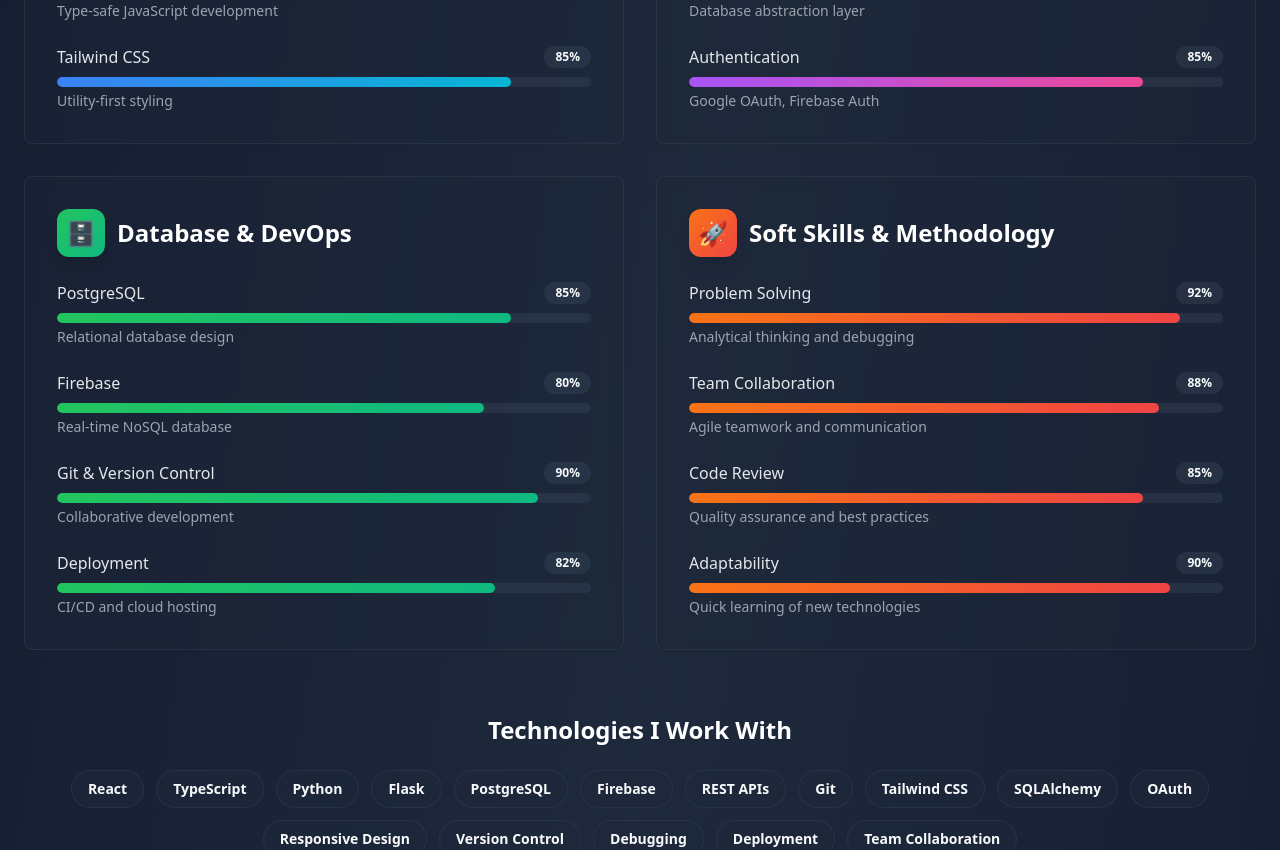
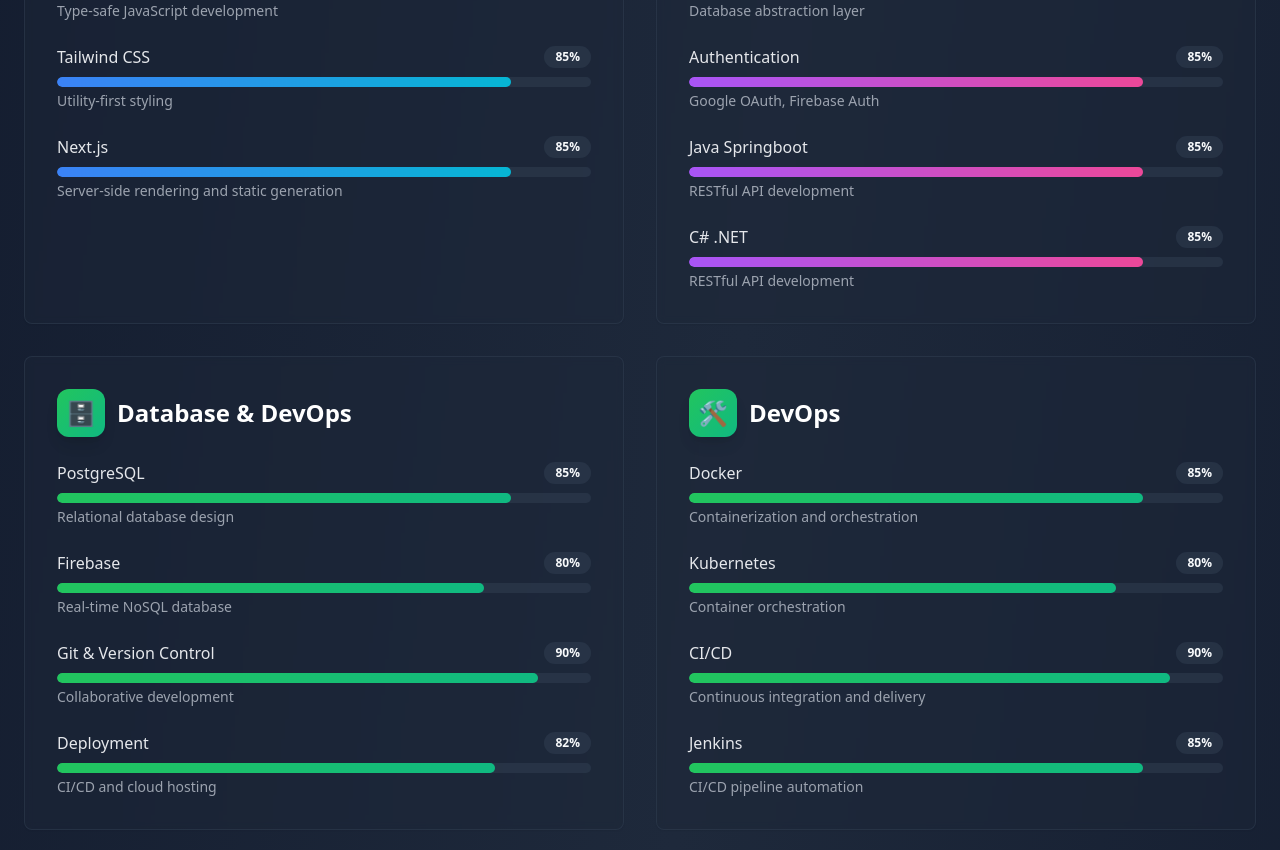
Before and after one commit to abubekerethionyx/mubarek-3d-architect, a React (Vite) app: page / in a window 1280 px wide. Shown: the part 3680-4530 px from the top of the page. Built offline with nearby package versions, Linux system fonts and the light colour scheme.

Commit message:
feat: add SkillsSection component with 3D interactive skill visualization, quick stats, and detailed skill categories.

```diff
--- a/src/components/SkillsSection.tsx
+++ b/src/components/SkillsSection.tsx
@@ -72,6 +72,7 @@
         { name: 'Responsive UI Design', level: 85, description: 'Mobile-first, accessible interfaces' },
         { name: 'TypeScript', level: 80, description: 'Type-safe JavaScript development' },
         { name: 'Tailwind CSS', level: 85, description: 'Utility-first styling' },
+        { name: 'Next.js', level: 85, description: 'Server-side rendering and static generation' },
       ]
     },
     {
@@ -84,6 +85,8 @@
         { name: 'REST APIs', level: 88, description: 'API design and integration' },
         { name: 'SQLAlchemy ORM', level: 82, description: 'Database abstraction layer' },
         { name: 'Authentication', level: 85, description: 'Google OAuth, Firebase Auth' },
+        { name: 'Java Springboot', level: 85, description: 'RESTful API development' },
+        { name: 'C# .NET', level: 85, description: 'RESTful API development' },
       ]
     },
     {
@@ -96,6 +99,18 @@
         { name: 'Firebase', level: 80, description: 'Real-time NoSQL database' },
         { name: 'Git & Version Control', level: 90, description: 'Collaborative development' },
         { name: 'Deployment', level: 82, description: 'CI/CD and cloud hosting' },
+      ]
+    },
+    {
+      title: 'DevOps',
+      icon: '🛠️',
+      color: 'from-green-500 to-emerald-500',
+      borderColor: 'border-green-500/30',
+      skills: [
+        { name: 'Docker', level: 85, description: 'Containerization and orchestration' },
+        { name: 'Kubernetes', level: 80, description: 'Container orchestration' },
+        { name: 'CI/CD', level: 90, description: 'Continuous integration and delivery' },
+        { name: 'Jenkins', level: 85, description: 'CI/CD pipeline automation' },
       ]
     },
     {
```
